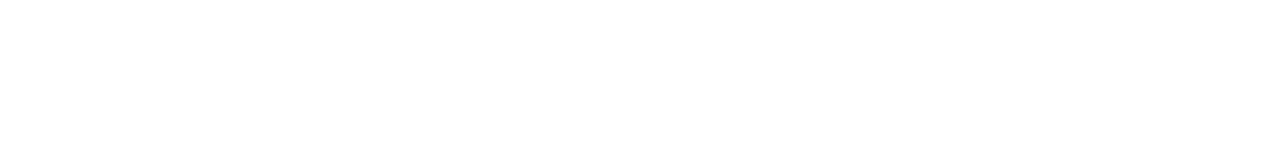
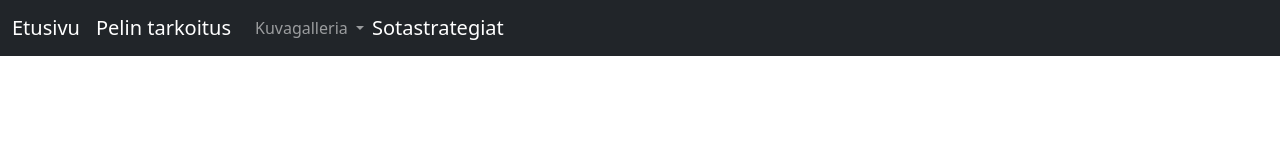
Before and after one commit to markov76/web-clashofclan, a plain HTML site: page index.html in a window 1280 px wide. Drawn offline with nearby package versions, Linux system fonts and the light colour scheme.

Commit message:
lisätty 4 sivua ja osoitteet

```diff
--- a/index.html
+++ b/index.html
@@ -10,6 +10,37 @@
     <script defer src="js/js.js" ></script>
 </head>
 <body>
+    <nav class="navbar navbar-expand-lg navbar-dark bg-dark">
+        <div class="container-fluid">
+          <a class="navbar-brand" href="index.html">Etusivu</a>
+          <button class="navbar-toggler" type="button" data-bs-toggle="collapse" data-bs-target="#navbarNavDarkDropdown" aria-controls="navbarNavDarkDropdown" aria-expanded="false" aria-label="Toggle navigation">
+            <span class="navbar-toggler-icon"></span>
+          </button>
+          <a class="navbar-brand" href="pages/pelinTarkoitus">Pelin tarkoitus</a>
+          <button class="navbar-toggler" type="button" data-bs-toggle="collapse" data-bs-target="#navbarNavDarkDropdown" aria-controls="navbarNavDarkDropdown" aria-expanded="false" aria-label="Toggle navigation">
+            <span class="navbar-toggler-icon"></span>
+          </button>
+          <div class="collapse navbar-collapse" id="navbarNavDarkDropdown">
+            <ul class="navbar-nav">
+              <li class="nav-item dropdown">
+                <a class="nav-link dropdown-toggle" href="pages/kuvagalleriaTh14" id="navbarDarkDropdownMenuLink" role="button" data-bs-toggle="dropdown" aria-expanded="false">
+                  Kuvagalleria
+                </a>
+                <ul class="dropdown-menu dropdown-menu-dark" aria-labelledby="navbarDarkDropdownMenuLink">
+                  <li><a class="dropdown-item" href="pages/kuvagalleriaTh14">Th14</a></li>
+                  <li><a class="dropdown-item" href="pages/kuvagalleriaTh13">Th13</a></li>
+                  <li><a class="dropdown-item" href="pages/kuvagalleriaTh12">Th12</a></li>
+                  <li><a class="dropdown-item" href="pages/kuvagalleriaTh11">Th11</a></li>
+                </ul>
+              </li>
+            </ul>
+            <a class="navbar-brand" href="pages/sotastrategiat">Sotastrategiat</a>
+          <button class="navbar-toggler" type="button" data-bs-toggle="collapse" data-bs-target="#navbarNavDarkDropdown" aria-controls="navbarNavDarkDropdown" aria-expanded="false" aria-label="Toggle navigation">
+            <span class="navbar-toggler-icon"></span>
+          </button>
+          </div>
+        </div>
+      </nav>
 
     <script src="https://cdn.jsdelivr.net/npm/bootstrap@5.2.0-beta1/dist/js/bootstrap.bundle.min.js" integrity="sha384-pprn3073KE6tl6bjs2QrFaJGz5/SUsLqktiwsUTF55Jfv3qYSDhgCecCxMW52nD2" crossorigin="anonymous"></script>
 </body>
```
Also changed, not shown: 5 other files.
